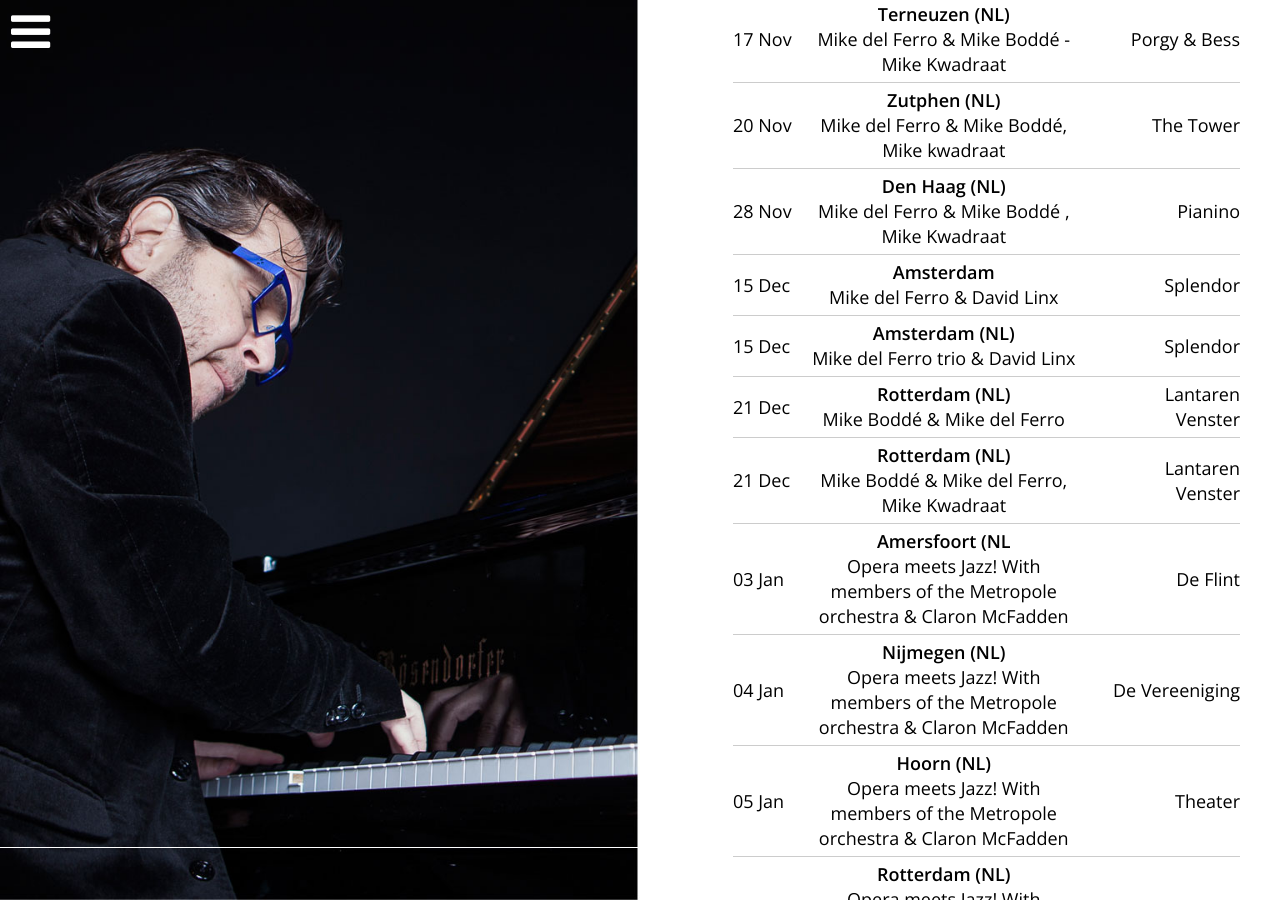
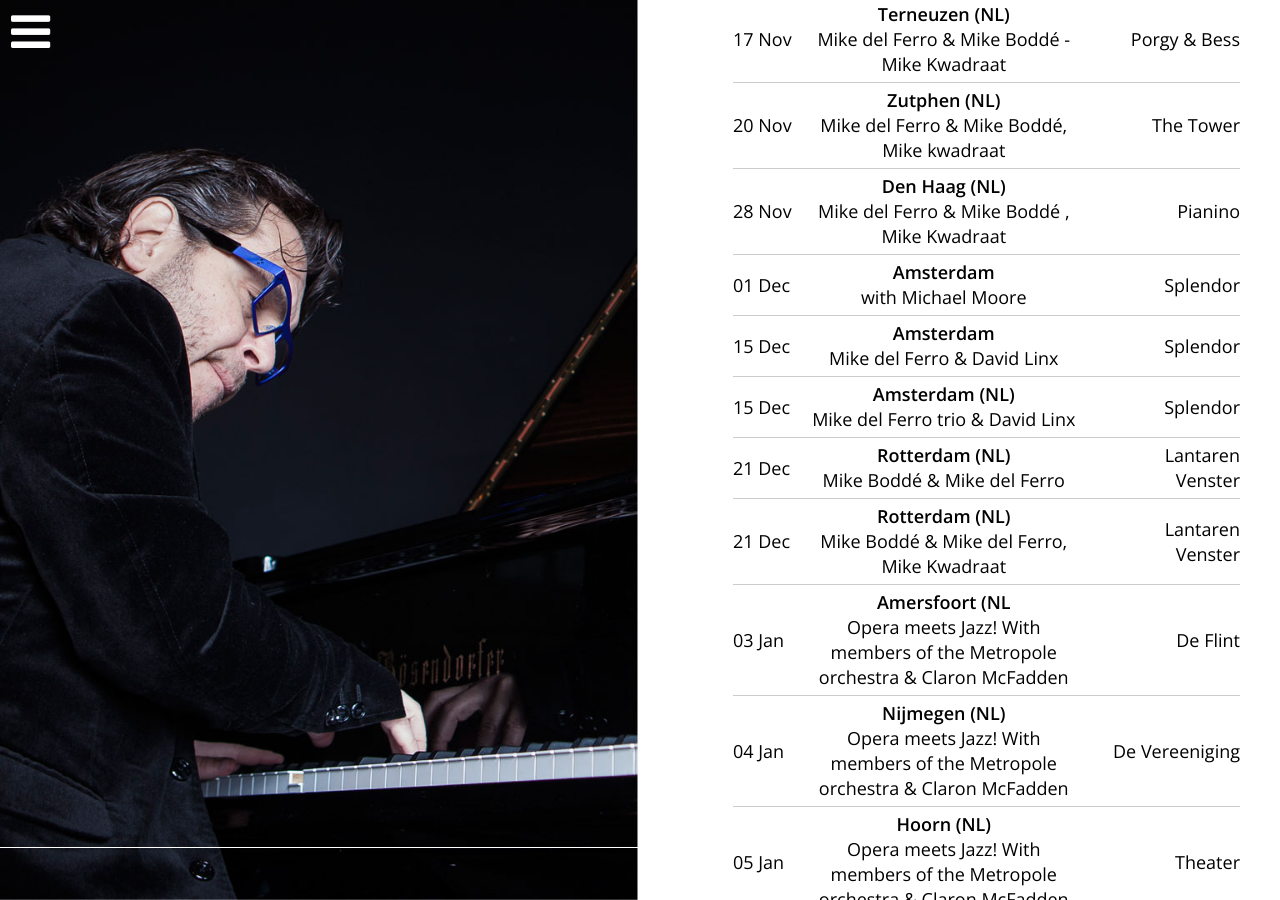
Before and after one commit to mikedelferro/website, a Jekyll site: the page built from agenda.html, in a window 1280 px wide and 900 px high, scrolled down 666 px. Built offline with Jekyll 4.4.1, drawn with Linux system fonts in a browser that asks for light colours; nearby versions of some CDN libraries.

Commit message:
Updated '_config.yml' via CloudCannon

```diff
--- a/_config.yml
+++ b/_config.yml
@@ -103,3 +103,8 @@ gigs:
     location: The Tower
     venue: Zutphen (NL)
     url: 'https://www.facebook.com/jazzatthetower/'
+  - title: with Michael Moore
+    date: 2018-12-01 20:00:00
+    location: Splendor
+    venue: Amsterdam
+    url: www.splendoramsterdam.com
```
